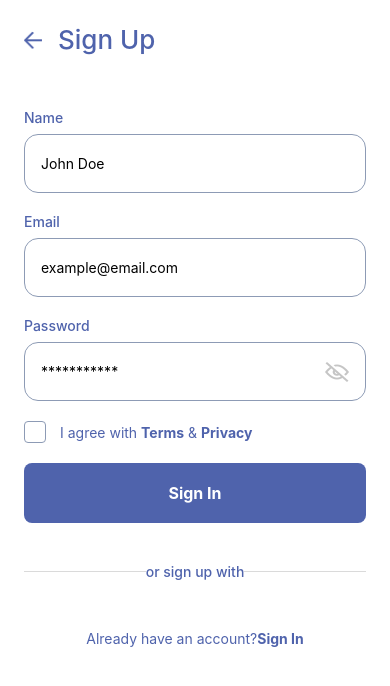
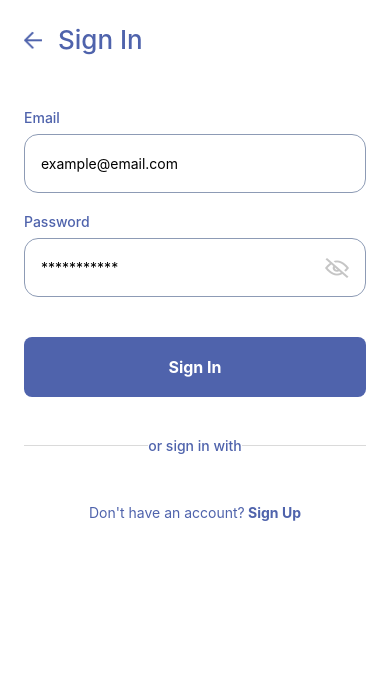
Before and after one commit to ErvinAtVoco/moobilirakendus-ios, a React Native app: screen / in a window 390 px wide. Shown: the top 686 px of the page. Built offline with nearby package versions, Linux system fonts and the light colour scheme.

Commit message:
Added Signin screen

```diff
--- a/App.js
+++ b/App.js
@@ -2,11 +2,13 @@ import React from 'react';
 import { SafeAreaView } from 'react-native';
 import Splash from './src/screens/auth/Splash';
 import Signup from './src/screens/auth/Signup';
+import Signin from './src/screens/auth/Signin';
+
 
 const App = () => {
   return (
     <SafeAreaView>
-      <Signup/>
+      <Signin/>
     </SafeAreaView>
   );
 };
--- /dev/null
+++ b/src/screens/auth/Signin/index.js
@@ -0,0 +1,26 @@
+import React, {useState} from "react";
+import { Text, View } from "react-native";
+import AuthHeader from "../../../components/AuthHeader";
+import Input from "../../../components/Input";
+import Button from "../../../components/Button";
+import Separator from "../../../components/Separator";
+import GoogleLogin from "../../../components/GoogleLogin";
+import { styles } from "./styles";
+
+const Signin = () => {
+    return (
+        <View style={styles.container}>
+            <AuthHeader title="Sign In"/>
+            <Input label="Email" placeholder="example@email.com"/>
+            <Input isPassword label="Password" placeholder="***********"/>
+            <Button style={styles.button} title="Sign In"/>
+            <Separator text="or sign in with"/>
+            <GoogleLogin/>
+            <Text style={styles.footerText}>Don't have an account?
+                <Text style={styles.footerLink}> Sign Up</Text>
+            </Text>
+        </View>
+    )
+}
+
+export default Signin
--- /dev/null
+++ b/src/screens/auth/Signin/styles.js
@@ -0,0 +1,24 @@
+import { StyleSheet } from "react-native";
+
+import { colors } from "../../../utils/colors";
+
+export const styles = StyleSheet.create({
+    container: {
+        padding: 24
+    },
+    agreeRow: {
+        flexDirection: "row",
+        alignItems: "center"
+    },
+    button: {
+        marginVertical: 20
+    },
+    footerText: {
+        color: colors.blue,
+        marginBottom: 56,
+        textAlign: "center"
+    },
+    footerLink: {
+        fontWeight: "bold"
+    }
+})
--- a/src/screens/auth/Signup/index.js
+++ b/src/screens/auth/Signup/index.js
@@ -21,7 +21,7 @@ const Signup = () => {
                 <Checkbox checked={checked} onCheck={setChecked}/>
                 <Text style={styles.agreeText}>I agree with <Text style={styles.agreeTextBold}>Terms</Text> & <Text style={styles.agreeTextBold}>Privacy</Text></Text>
             </View>
-            <Button style={styles.button} title="Sign In"/>
+            <Button style={styles.button} title="Sign Up"/>
             <Separator text="or sign up with"/>
             <GoogleLogin/>
             <Text style={styles.footerText}>Already have an account?
```
